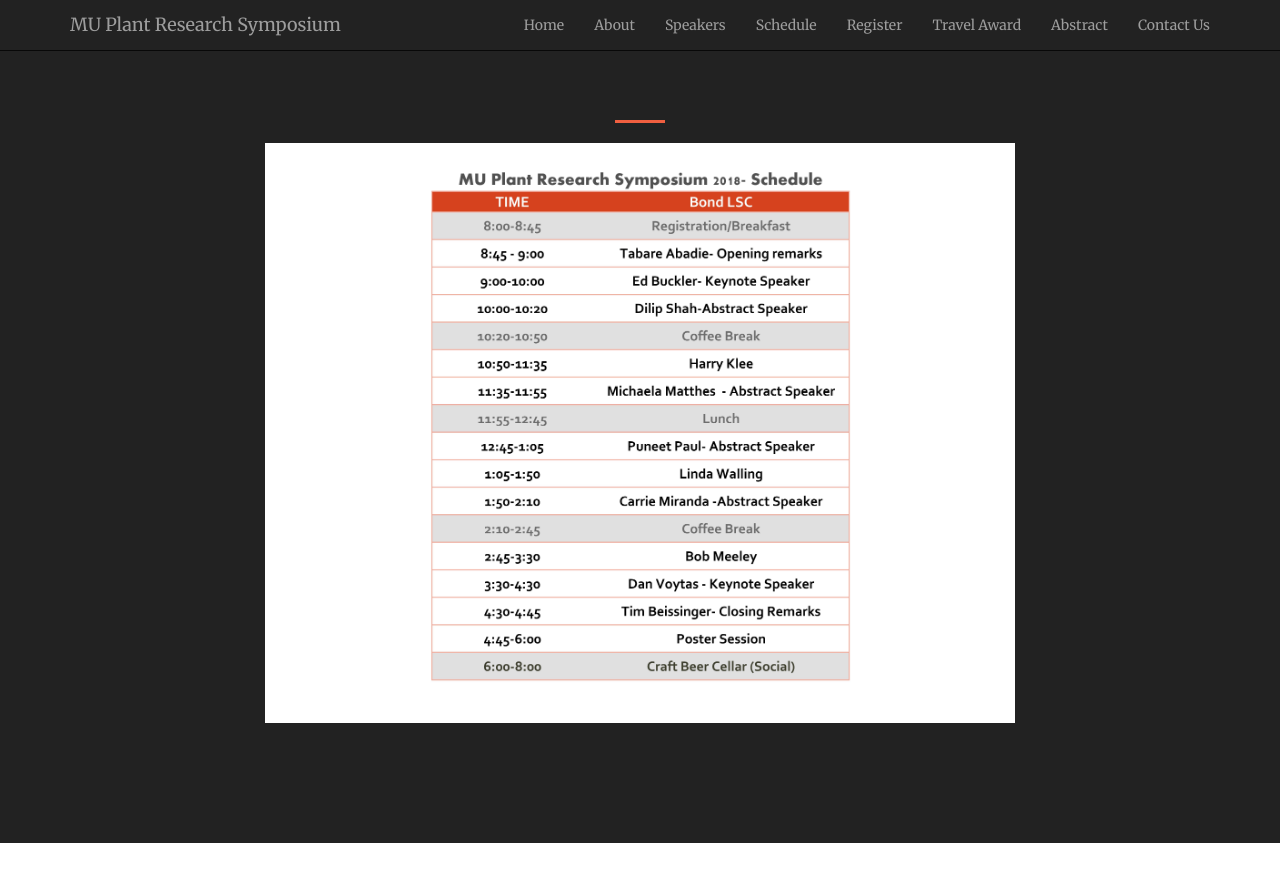
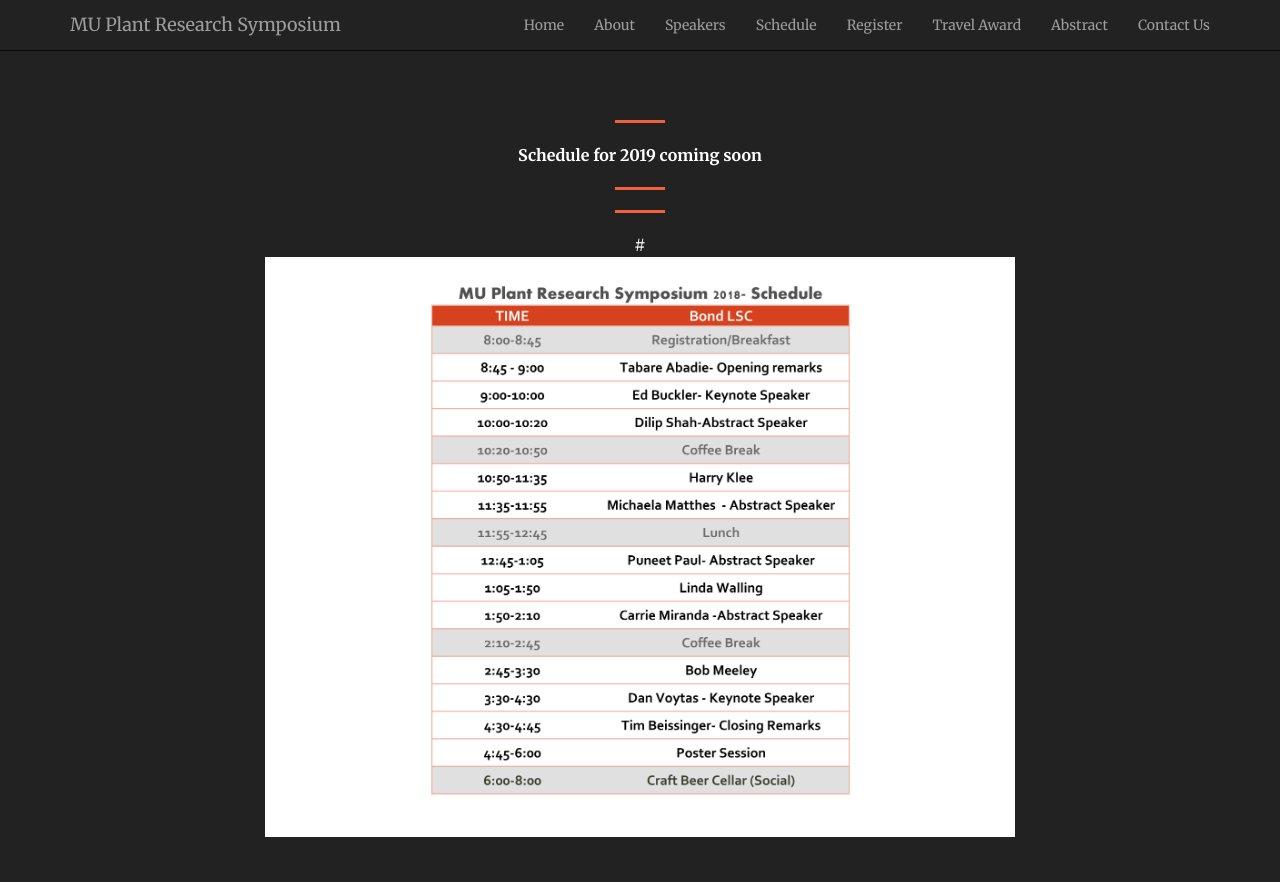
Before and after one commit to mupioneersymposium/mupioneersymposium.github.io, a Jekyll site: the page built from schedule.md, in a window 1280 px wide and 957 px high. Shown: the top 882 px of the window. Built offline with Jekyll 4.4.1, drawn with Linux system fonts in a browser that asks for light colours.

Commit message:
Update schedule.md

```diff
--- a/schedule.md
+++ b/schedule.md
@@ -2,8 +2,10 @@
 layout: regular
 ---
 
-
+<hr style="clear: both;" />
+**Schedule for 2019 coming soon**
+<hr style="clear: both;" />
 
 <hr style="clear: both;" />
 
-<img src="/img/final-MUPRS-2018-Schedule.jpg" style="max-width:100%"/>
+#<img src="/img/final-MUPRS-2018-Schedule.jpg" style="max-width:100%"/>
```
